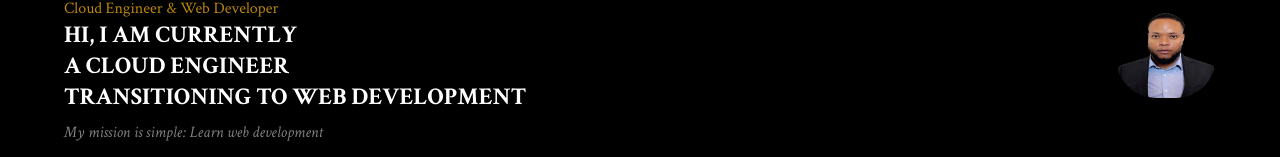
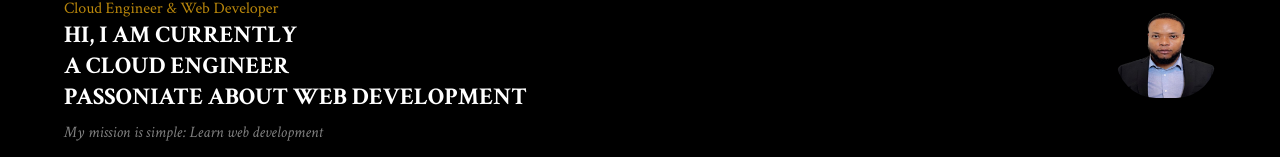
Before and after one commit to labenagha/my-portfolio, a plain HTML site: page index.html in a window 1280 px wide. Shown: the part 140-297 px from the top of the page. Drawn offline with Linux system fonts and the light colour scheme; a web font is replaced by a local one.

Commit message:
heading change

```diff
--- a/index.html
+++ b/index.html
@@ -28,7 +28,7 @@
       <div class="text">
         <h2>Hi, I am Currently </h2>
         <h2>A Cloud Engineer</h2>
-        <h2>Transitioning to Web Development</h2>
+        <h2>Passoniate About Web Development</h2>
         <p>My mission is simple: Learn web development</p>
         <button id="btn" class="btn" type="button">Send An Email</button>
       </div>
```
